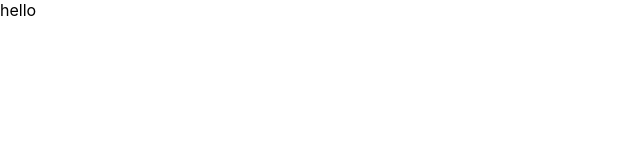
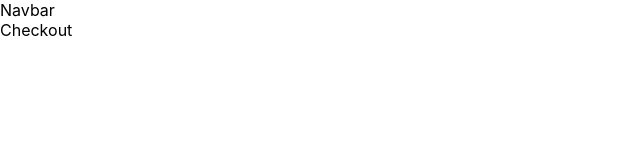
Before and after one commit to taruntailor7/TeeRex_Store, a React (Create React App) app in the folder geek-trust-code-challenge/: page /checkout in a window 1280 px wide. Shown: the top 160 px of the page, without its empty margins (0-640 px from the left). Built offline with nearby package versions, Linux system fonts and the light colour scheme.

Commit message:
Components ready

```diff
--- a/geek-trust-code-challenge/src/App.js
+++ b/geek-trust-code-challenge/src/App.js
@@ -1,10 +1,13 @@
 import './App.css';
+import { AllRoutes } from './components/AllRoutes';
+import { Navbar } from './components/Navbar';
 
 function App() {
   return (
-    <div className="App">
-      hello
-    </div>
+    <>
+      <Navbar />
+      <AllRoutes />
+    </>
   );
 }
 
--- /dev/null
+++ b/geek-trust-code-challenge/src/components/AllRoutes.jsx
@@ -0,0 +1,13 @@
+import React from 'react'
+import { Route, Routes } from "react-router-dom"
+import { Checkout } from '../pages/Checkout'
+import { Home } from '../pages/Home'
+
+export const AllRoutes = () => {
+  return (
+    <Routes>
+        <Route path="/" element={<Home />}></Route>
+        <Route path="/checkout" element={<Checkout />}></Route>
+    </Routes>
+  )
+}
--- /dev/null
+++ b/geek-trust-code-challenge/src/components/Navbar.jsx
@@ -0,0 +1,7 @@
+import React from 'react'
+
+export const Navbar = () => {
+  return (
+    <div>Navbar</div>
+  )
+}
--- /dev/null
+++ b/geek-trust-code-challenge/src/pages/Checkout.jsx
@@ -0,0 +1,7 @@
+import React from 'react'
+
+export const Checkout = () => {
+  return (
+    <div>Checkout</div>
+  )
+}
--- /dev/null
+++ b/geek-trust-code-challenge/src/pages/Home.jsx
@@ -0,0 +1,7 @@
+import React from 'react'
+
+export const Home = () => {
+  return (
+    <div>Home</div>
+  )
+}
```
